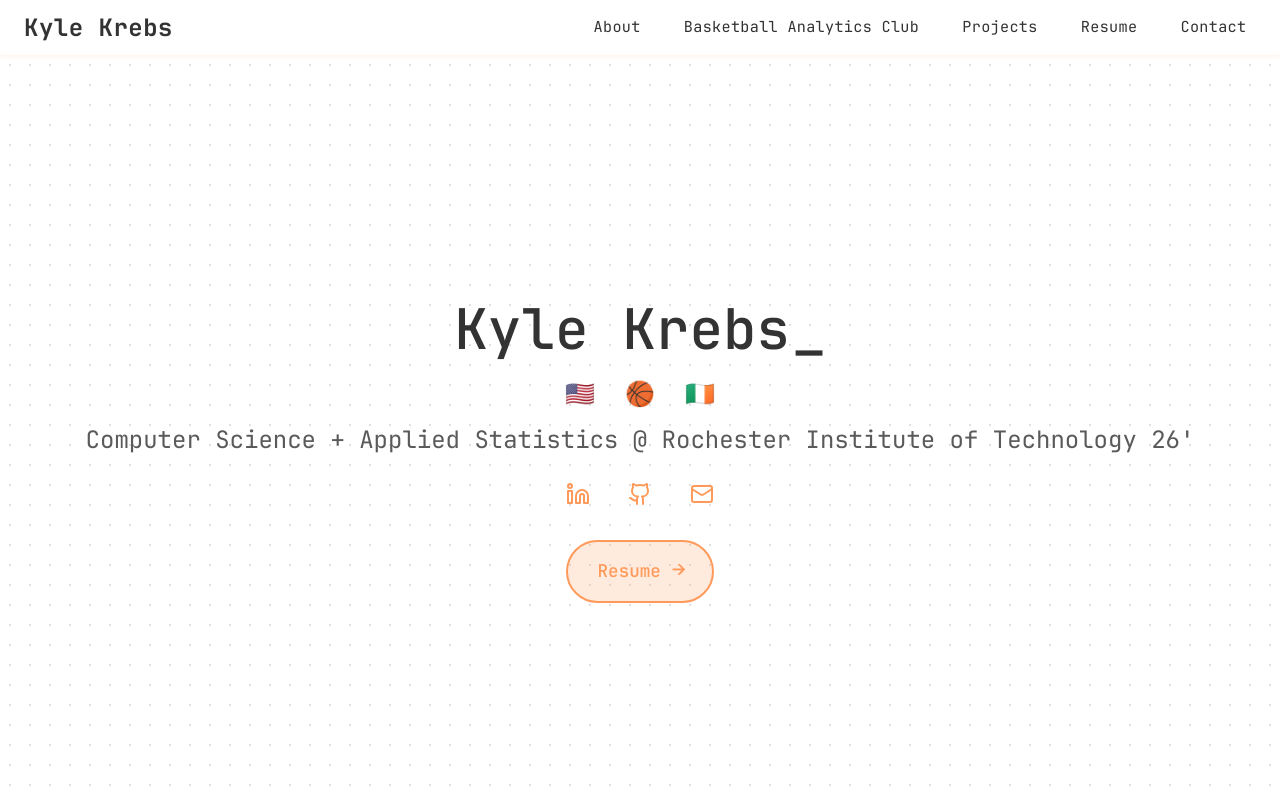
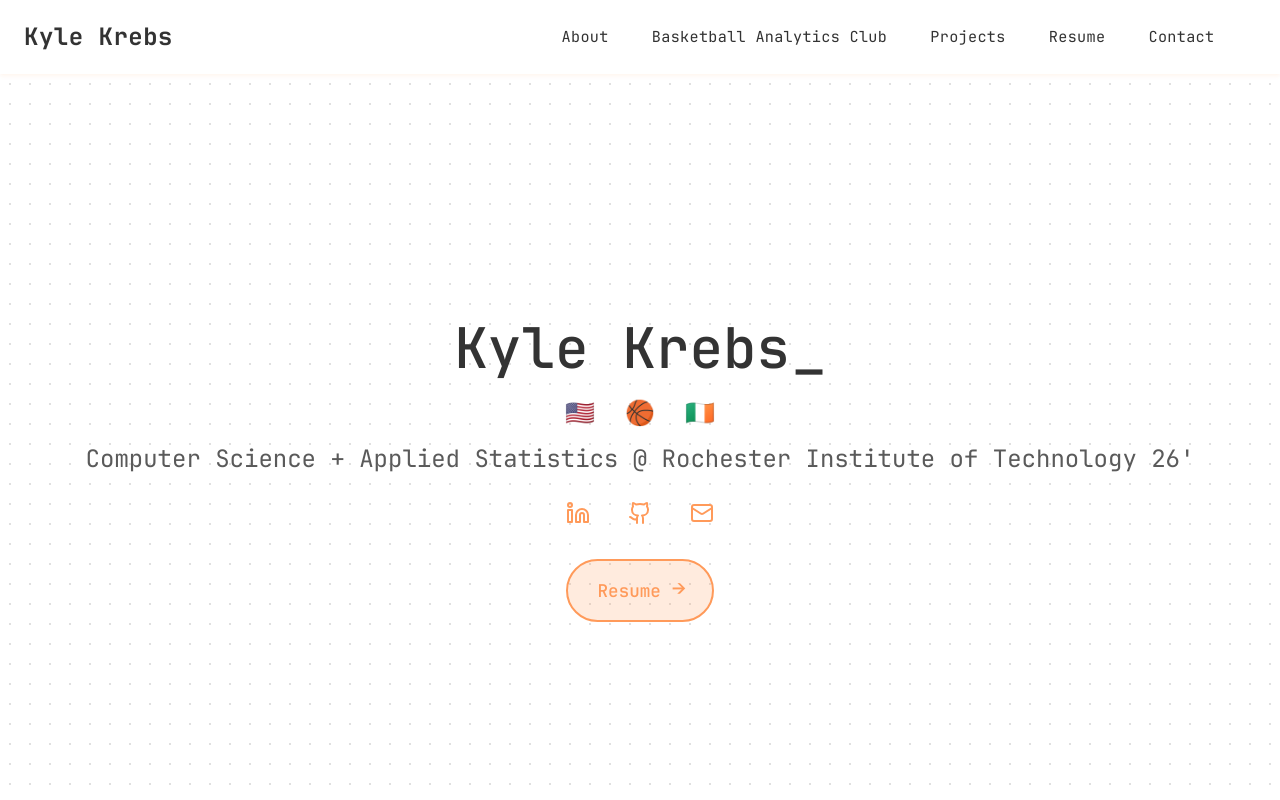
Before and after one commit to kak4294/krebstats-web, a React (Vite) app: page / in a window 1280 px wide. Built offline with nearby package versions, Linux system fonts and the light colour scheme.

Commit message:
Added padding to webheader

```diff
--- a/src/components/WebHeader.jsx
+++ b/src/components/WebHeader.jsx
@@ -26,7 +26,7 @@ function WebHeader() {
       display: 'flex',
       justifyContent: 'space-between',
       alignItems: 'center',
-      padding: scrolled ? '0.4rem 1.5rem' : '0.6rem 1.5rem',
+      padding: scrolled ? '0.8rem 1.5rem' : '1.2rem 1.5rem',
       backgroundColor: scrolled ? 'rgba(255, 255, 255, 0.97)' : 'white',
       color: '#333333',
       boxShadow: scrolled ? '0 12px 24px rgba(255, 154, 90, 0.15)' : '0 2px 4px rgba(255, 154, 90, 0.1)',
@@ -52,6 +52,7 @@ function WebHeader() {
     nav: {
       display: 'flex',
       gap: '1.5rem',
+      paddingRight: '2rem',
     },
     navButton: {
       backgroundColor: 'transparent',
@@ -96,7 +97,7 @@ function WebHeader() {
 
       // Add a small offset by scrolling up a bit after the initial scroll
       setTimeout(() => {
-        window.scrollBy(0, -140);
+        window.scrollBy(0, -180);
       }, 100);
 
       return true;
```
